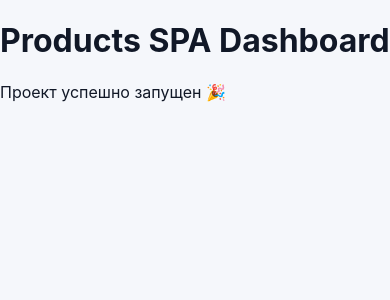
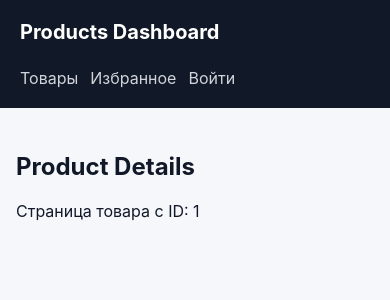
Before and after one commit to renderpath/Products-SPA-Dashboard, a React app: page /products/1 in a window 390 px wide. Shown: the top 300 px of the page. Built offline with nearby package versions, Linux system fonts and the light colour scheme.

Commit message:
Add routing and base pages

```diff
--- a/src/app/App.tsx
+++ b/src/app/App.tsx
@@ -1,8 +1,37 @@
+import { BrowserRouter, Link, Navigate, Route, Routes } from "react-router-dom";
+import { FavoritesPage } from "../pages/FavoritesPage/FavoritesPage";
+import { LoginPage } from "../pages/LoginPage/LoginPage";
+import { NotFoundPage } from "../pages/NotFoundPage/NotFoundPage";
+import { ProductDetailsPage } from "../pages/ProductDetailsPage/ProductDetailsPage";
+import { ProductsPage } from "../pages/ProductsPage/ProductsPage";
+
 export function App() {
     return (
-        <div>
-            <h1>Products SPA Dashboard</h1>
-            <p>Проект успешно запущен 🎉</p>
-        </div>
+        <BrowserRouter>
+            <div className="app">
+                <header className="header">
+                    <Link className="logo" to="/products">
+                        Products Dashboard
+                    </Link>
+
+                    <nav className="nav">
+                        <Link to="/products">Товары</Link>
+                        <Link to="/favorites">Избранное</Link>
+                        <Link to="/login">Войти</Link>
+                    </nav>
+                </header>
+
+                <main className="main">
+                    <Routes>
+                        <Route path="/" element={<Navigate to="/products" replace />} />
+                        <Route path="/login" element={<LoginPage />} />
+                        <Route path="/products" element={<ProductsPage />} />
+                        <Route path="/products/:productId" element={<ProductDetailsPage />} />
+                        <Route path="/favorites" element={<FavoritesPage />} />
+                        <Route path="*" element={<NotFoundPage />} />
+                    </Routes>
+                </main>
+            </div>
+        </BrowserRouter>
     );
 }
--- /dev/null
+++ b/src/pages/FavoritesPage/FavoritesPage.tsx
@@ -0,0 +1,8 @@
+export function FavoritesPage() {
+    return (
+        <section>
+            <h1>Favorites</h1>
+            <p>Здесь будут избранные товары.</p>
+        </section>
+    );
+}
--- /dev/null
+++ b/src/pages/LoginPage/LoginPage.tsx
@@ -0,0 +1,8 @@
+export function LoginPage() {
+    return (
+        <section>
+            <h1>Login</h1>
+            <p>Здесь будет форма авторизации.</p>
+        </section>
+    );
+}
--- /dev/null
+++ b/src/pages/NotFoundPage/NotFoundPage.tsx
@@ -0,0 +1,11 @@
+import { Link } from "react-router-dom";
+
+export function NotFoundPage() {
+    return (
+        <section>
+            <h1>404</h1>
+            <p>Страница не найдена.</p>
+            <Link to="/">Вернуться на главную</Link>
+        </section>
+    );
+}
--- /dev/null
+++ b/src/pages/ProductDetailsPage/ProductDetailsPage.tsx
@@ -0,0 +1,12 @@
+import { useParams } from "react-router-dom";
+
+export function ProductDetailsPage() {
+    const { productId } = useParams();
+
+    return (
+        <section>
+            <h1>Product Details</h1>
+            <p>Страница товара с ID: {productId}</p>
+        </section>
+    );
+}
--- /dev/null
+++ b/src/pages/ProductsPage/ProductsPage.tsx
@@ -0,0 +1,8 @@
+export function ProductsPage() {
+    return (
+        <section>
+            <h1>Products</h1>
+            <p>Здесь будет список товаров из DummyJSON.</p>
+        </section>
+    );
+}
--- a/src/styles/global.css
+++ b/src/styles/global.css
@@ -10,9 +10,71 @@ body {
     color: #111827;
 }
 
+a {
+    color: inherit;
+    text-decoration: none;
+}
+
 button,
 input,
 select,
 textarea {
     font: inherit;
 }
+
+.app {
+    min-height: 100vh;
+}
+
+.header {
+    display: flex;
+    align-items: center;
+    justify-content: space-between;
+    gap: 24px;
+    padding: 20px 40px;
+    background: #111827;
+    color: #ffffff;
+}
+
+.logo {
+    font-size: 20px;
+    font-weight: 700;
+}
+
+.nav {
+    display: flex;
+    align-items: center;
+    gap: 20px;
+}
+
+.nav a {
+    color: #d1d5db;
+    transition: color 0.2s ease;
+}
+
+.nav a:hover {
+    color: #ffffff;
+}
+
+.main {
+    width: min(1180px, calc(100% - 32px));
+    margin: 0 auto;
+    padding: 40px 0;
+}
+
+@media (max-width: 640px) {
+    .header {
+        align-items: flex-start;
+        flex-direction: column;
+        padding: 20px;
+    }
+
+    .nav {
+        flex-wrap: wrap;
+        gap: 12px;
+    }
+
+    .main {
+        padding: 24px 0;
+    }
+}
```
